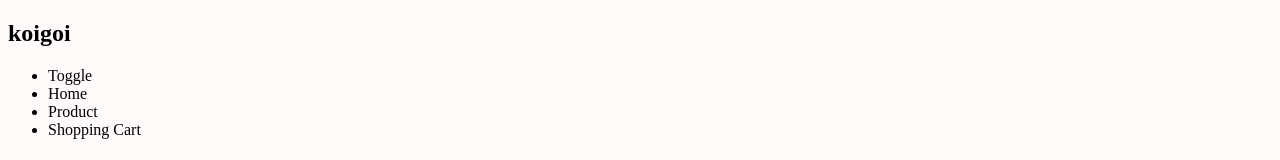
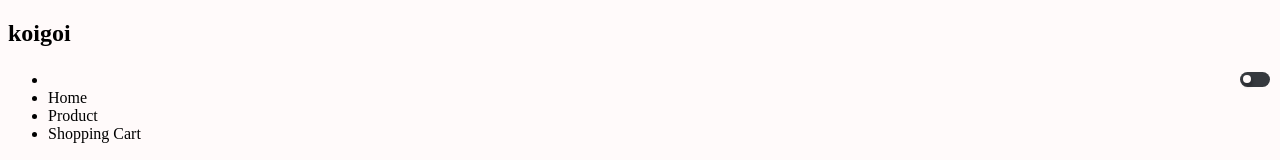
Before and after one commit to rfp2204-fs-sdc5-rebel-alliance/FEC_capstone-Koigoi, a React app: page / in a window 1280 px wide. Shown: the top 160 px of the page. Built offline with nearby package versions, Linux system fonts and the light colour scheme; no server answers; the HTML template or start-up script is replaced by a standard one.

Commit message:
Toggle Bar + Cursor pointer on ProductOverview

```diff
--- a/client/src/index.jsx
+++ b/client/src/index.jsx
@@ -13,6 +13,52 @@ export const AppContext = createContext();
 const AppStyle = styled.div`
   color: ${props => props.theme.fontColor};
 
+`;
+
+const CheckBoxWrapper = styled.div`
+  position: relative;
+`;
+const CheckBoxLabel = styled.label`
+  position: absolute;
+  top: 5px;
+  right: 2px;
+  width: 30px;
+  height: 15px;
+  border-radius: 15px;
+  background: #36393E;
+  cursor: pointer;
+  &::after {
+    content: "";
+    display: block;
+    border-radius: 50%;
+    width: 8px;
+    height: 8px;
+    margin: 3px;
+    background: #FFFAFA;
+    box-shadow: 1px 3px 3px 1px rgba(0, 0, 0, 0.2);
+    transition: 0.2s;
+  }
+`;
+
+const CheckBox = styled.input`
+  opacity: 0;
+  z-index: 9999;
+  border-radius: 15px;
+  width: 30px;
+  height: 15px;
+  &:checked + ${CheckBoxLabel} {
+    background: #FFFAFA;
+    &::after {
+      content: "";
+      display: block;
+      border-radius: 50%;
+      width: 8px;
+      height: 8px;
+      margin-left: 20px;
+      transition: 0.2s;
+      background: #36393E;
+    }
+  }
 `;
 
 const App = () => {
@@ -53,7 +99,14 @@ const App = () => {
           <nav>
             <h1>koigoi</h1>
             <ul>
-              <li onClick={() => {themeToggle()}}>Toggle</li>
+              <li>
+                <div>
+                  <CheckBoxWrapper>
+                    <CheckBox id="checkbox" type="checkbox" onChange={themeToggle}/>
+                    <CheckBoxLabel htmlFor="checkbox" />
+                  </CheckBoxWrapper>
+                </div>
+              </li>
               <li onClick={() => {changeView('Home')}}>Home</li>
               <li onClick={() => {changeView('Product')}}>Product</li>
               <li onClick={() => {changeView('Checkout')}}>Shopping Cart</li>
--- a/client/src/product_details/ExpandedView.jsx
+++ b/client/src/product_details/ExpandedView.jsx
@@ -31,6 +31,7 @@ const ExpandStyle = styled.div`
   position: absolute;
   top: 1rem;
   left: 1rem;
+  cursor: pointer;
   &:hover,
   &:focus {
     transform: scale(1.2);
--- a/client/src/product_details/Gallery.jsx
+++ b/client/src/product_details/Gallery.jsx
@@ -24,6 +24,7 @@ const ExpandStyle = styled.div`
   position: absolute;
   top: 1rem;
   left: 1rem;
+  cursor: pointer;
   &:hover,
   &:focus {
     transform: scale(1.2);
--- a/client/src/product_details/ProductInfo.jsx
+++ b/client/src/product_details/ProductInfo.jsx
@@ -66,7 +66,7 @@ const ProductInfo = () => {
       {totalRatings > 0 &&
         <div>
           <CategoryText>{StarRating(averageRating)}</CategoryText>
-          <CategoryText onClick={() => window.location.replace("/#RatingsAndReviews")}>Read all {totalRatings} reviews</CategoryText>
+          <CategoryText style={{'cursor': 'pointer'}} onClick={() => window.location.replace("/#RatingsAndReviews")}>Read all {totalRatings} reviews</CategoryText>
         </div>
       }
       <NameText>{prodObj.data.name}</NameText>
--- a/client/src/product_details/ShopSection.jsx
+++ b/client/src/product_details/ShopSection.jsx
@@ -26,6 +26,7 @@ const SelectStyle = styled.select`
   width: 6rem;
   border-radius: 1rem;
   text-align: center;
+  cursor: pointer;
   margin: 0 2rem 0 0;
   &:hover {
     box-shadow: 0px 0.5px 1px rgba(0, 0, 0, 0.1), 0px 0px 0px 3.5px rgba(58, 108, 217, 0.5);
@@ -37,6 +38,7 @@ const ButtonStyle = styled.button`
   flex-direction: column;
   padding: 0.25rem 1rem;
   border-radius: 1rem;
+  cursor: pointer;
   color: #fff;
   background: #111;
   &:hover {
@@ -50,6 +52,7 @@ const SocialMedia = styled.img`
   margin-right: 1rem;
   margin-top: 1rem;
   border-radius: 0.25rem;
+  cursor: pointer;
   &:hover {
     box-shadow: 0px 0.5px 1px rgba(0, 0, 0, 0.1), 0px 0px 0px 3.5px rgba(58, 108, 217, 0.5);
   }
--- a/client/src/product_details/components/Carousel.jsx
+++ b/client/src/product_details/components/Carousel.jsx
@@ -31,6 +31,7 @@ const ImgStyle = styled.img`
 `;
 
 const ArrowStyle = styled.div`
+  cursor: pointer;
   &:hover,
   &:focus {
     transform: scale(1.25);
--- a/client/src/product_details/components/ExpandedCarousel.jsx
+++ b/client/src/product_details/components/ExpandedCarousel.jsx
@@ -31,6 +31,7 @@ const ImgStyle = styled.img`
 `;
 
 const ArrowStyle = styled.div`
+  cursor: pointer;
   &:hover,
   &:focus {
     transform: scale(1.25);
--- a/client/src/product_details/components/ImageList.jsx
+++ b/client/src/product_details/components/ImageList.jsx
@@ -26,6 +26,7 @@ const ImgStyle = styled.img`
   width: 100%;
   height: 100%;
   object-fit: cover;
+  cursor: pointer;
   &:hover,
   &:focus {
     transform: scale(1.1);
@@ -37,6 +38,7 @@ const SelectedImgStyle = styled.img`
   width: 100%;
   height: 100%;
   object-fit: cover;
+  cursor: pointer;
   transform: scale(1.1);
   box-shadow: 0 0 10px rgba(90, 90, 90, 0.8);
 `;
@@ -45,6 +47,7 @@ const ArrowStyle = styled.div`
   display: flex;
   justify-content: center;
   align-items: center;
+  cursor: pointer;
   transform: scale(0.5);
   &:hover,
   &:focus {
@@ -86,15 +89,15 @@ const ImageList = ({images}) => {
 
   return (
     <ListStyle>
-      <ArrowStyle>
         {
           range.min !== 0 && images.length > 7 ?
+          <ArrowStyle>
             <FontAwesomeIcon icon={faAngleUp} onClick={() => {setRange({min: range.min - 1, max: range.max - 1})}}/>
+          </ArrowStyle>
           : <NoStyle>
               <FontAwesomeIcon icon={faAngleUp}/>
             </NoStyle>
         }
-      </ArrowStyle>
       {images.map((image, number) => {
           if (number >= range.min && number <= range.max - 1) {
             return (
@@ -108,15 +111,15 @@ const ImageList = ({images}) => {
             )
           }
         })}
-      <ArrowStyle>
         {
           range.max !== images.length && images.length > 7 ?
+          <ArrowStyle>
             <FontAwesomeIcon icon={faAngleDown} onClick={() => {setRange({min: range.min + 1, max: range.max + 1})}}/>
+          </ArrowStyle>
           : <NoStyle>
               <FontAwesomeIcon icon={faAngleDown}/>
             </NoStyle>
         }
-      </ArrowStyle>
     </ListStyle>
   )
 }
--- a/client/src/product_details/components/StylesBlock.jsx
+++ b/client/src/product_details/components/StylesBlock.jsx
@@ -24,6 +24,7 @@ const ImgStyle = styled.img`
   height: 100%;
   border-radius: 50%;
   object-fit: cover;
+  cursor: pointer;
   &:hover,
   &:focus {
     transform: scale(1.1);
@@ -36,6 +37,7 @@ const SelectedImgStyle = styled.img`
   height: 100%;
   border-radius: 50%;
   object-fit: cover;
+  cursor: pointer;
   transform: scale(1.1);
   box-shadow: 0 0 10px rgba(90, 90, 90, 0.8);
 `;
```
